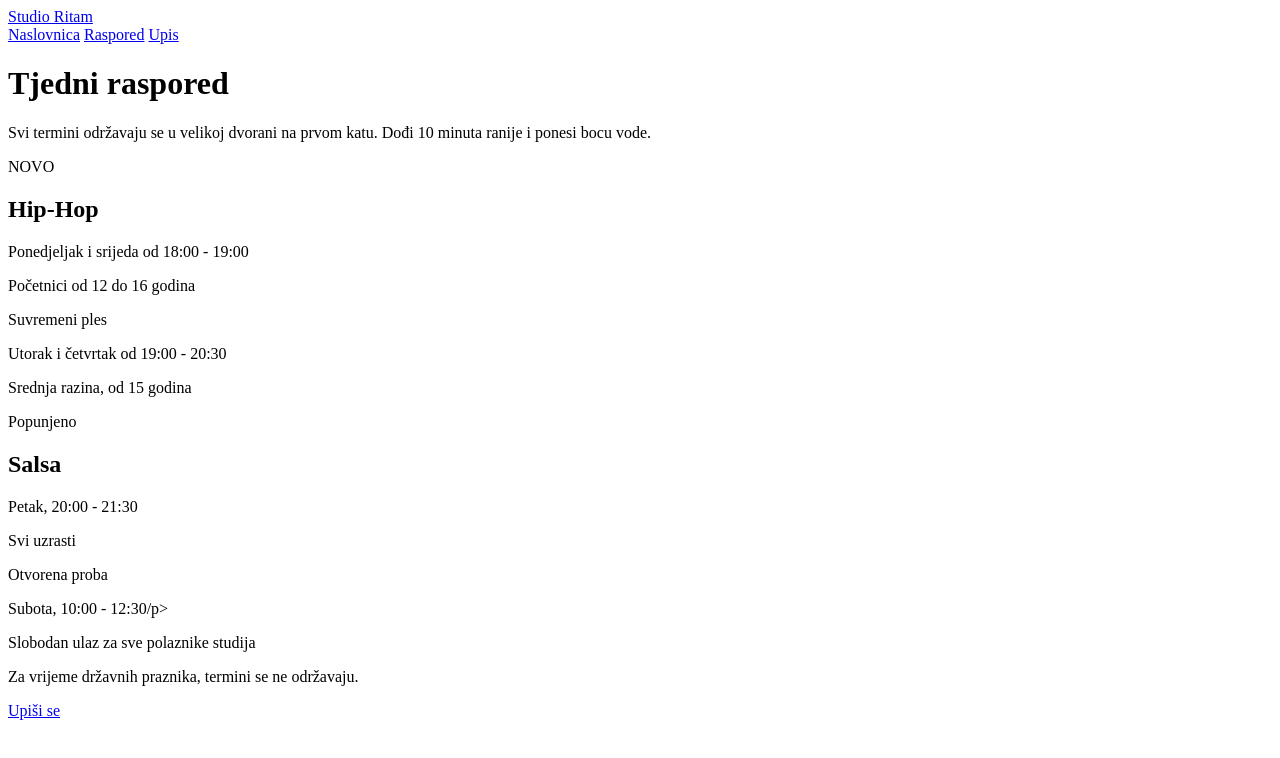
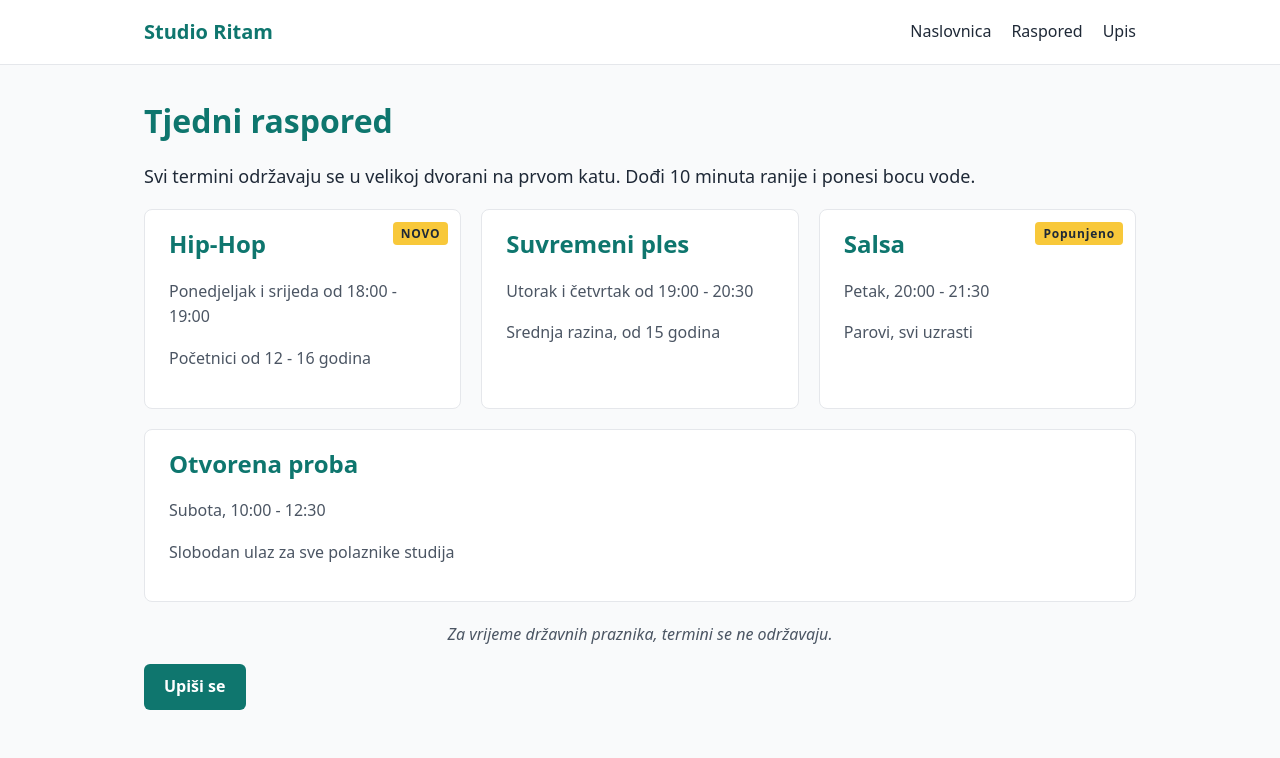
Before and after one commit to Dominik820134/css-tailwind, a plain HTML site: page schedule.html in a window 1280 px wide. Drawn offline with Linux system fonts and the light colour scheme.

Commit message:
druga promjena

```diff
--- a/css/style.css
+++ b/css/style.css
@@ -0,0 +1,128 @@
+* {
+    box-sizing: border-box;
+}
+
+body {
+    margin: 0;
+    font-family: system-ui, Arial, sans-serif;
+    font-size: 16px;
+    line-height: 1.6;
+    color: #1f2937;
+    background-color: #f9fafb;
+}
+
+h1,
+h2 {
+    color: #0e766e;
+    line-height: 1.2;
+}
+
+h1 {
+    font-size: 2rem;
+}
+
+p {
+    color: #4b5563;
+}
+
+.intro {
+    font-size: 1.125rem;
+    color: #1f2937;
+}
+
+#note {
+    font-style: italic;
+    text-align: center;
+}
+
+.wrapper {
+    width: 100%;
+    max-width: 1024px;
+    margin: 0 auto;
+    padding: 16px;
+}
+
+.card {
+    padding: 20px 24px;
+    background-color: white;
+    border: 1px solid rgb(229 231 235);
+    border-radius: 8px;
+}
+
+.card h2 {
+    margin-top: 0;
+    font-size: 1.25;
+}
+
+.button {
+    display: inline-block;
+    padding: 10px 20px;
+    background-color: #0f766e;
+    color: white;
+    font-weight: 600;
+    text-decoration: none;
+    border-radius: 6px;
+}
+
+.site-header {
+    background-color: white;
+    border-bottom: 1px solid rgb(229 231 235);
+}
+
+.header-bar {
+    display: flex;
+    flex-wrap: wrap;
+    justify-content: space-between;
+    align-items: center;
+    gap: 8px 20px;
+}
+
+.brand {
+    font-size: 1.25rem;
+    font-weight: 700;
+    color: #0f766e;
+    text-decoration: none;
+}
+
+.site-nav {
+    display: flex;
+    gap: 20px;
+}
+
+.site-nav a {
+    color: #1f2937;
+    text-decoration: none;
+}
+
+.grid {
+    display: flex;
+    flex-wrap: wrap;
+    gap: 20px;
+    margin-bottom: 20px;
+}
+
+.grid .card {
+    flex: 1 1 260px;
+}
+
+.card {
+    position: relative;
+}
+
+.badge {
+    position: absolute;
+    top: 12px;
+    right: 12px;
+    padding: 2px 8px;
+    font-size: 0.75rem;
+    font-weight: 700;
+    letter-spacing: 0.05rem;
+    background-color: hsl(45, 93%, 60%);
+    border-radius: 4px;
+}
+
+.site-header {
+    position: sticky;
+    top: 0;
+    z-index: 10;
+}
--- a/schedule.html
+++ b/schedule.html
@@ -11,10 +11,10 @@
 </head>
 <body>
 
-      <header>
-        <div>
-            <a href="index.html">Studio Ritam</a>
-            <nav>
+      <header class="site-header">
+        <div class="wrapper header-bar">
+            <a href="index.html" class="brand">Studio Ritam</a>
+            <nav class="site-nav">
                 <a href="index.html">Naslovnica</a>
                 <a href="schedule.html">Raspored</a>
                 <a href="enroll.html">Upis</a>
@@ -22,41 +22,41 @@
         </div>
     </header>
 
-    <main>
+    <main class="wrapper">
         <h1>Tjedni raspored</h1>
-        <p>
+        <p class="intro">
             Svi termini održavaju se u velikoj dvorani na prvom katu.
             Dođi 10 minuta ranije i ponesi bocu vode.
         </p>
 
-        <div>
-            <article>
-                <span>NOVO</span>
+        <div class="grid">
+            <article class="card">
+                <span class="badge">NOVO</span>
                 <h2>Hip-Hop</h2>
                 <p>Ponedjeljak i srijeda od 18:00 - 19:00</p>
-                <p>Početnici od 12 do 16 godina</p>
+                <p>Početnici od 12 - 16 godina</p>
             </article>
-            <article>
-                <span>Suvremeni ples</span>
+            <article class="card">
+                <h2>Suvremeni ples</h2>
                 <p>Utorak i četvrtak od 19:00 - 20:30</p>
                 <p>Srednja razina, od 15 godina</p>
             </article>
-                <article>
-                <span>Popunjeno</span>
+                <article class="card">
+                <span class="badge">Popunjeno</span>
                 <h2>Salsa</h2>
                 <p>Petak, 20:00 - 21:30</p>
-                <p>Svi uzrasti</p>
+                <p>Parovi, svi uzrasti</p>
             </article>
-            <article>
-                <span>Otvorena proba</span>
-                <p>Subota, 10:00 - 12:30/p>
+            <article class="card">
+                <h2>Otvorena proba</h2>
+                <p>Subota, 10:00 - 12:30</p>
                 <p>Slobodan ulaz za sve polaznike studija</p>
             </article>
         </div>
 
-        <p>Za vrijeme državnih praznika, termini se ne održavaju.</p>
+        <p id="note">Za vrijeme državnih praznika, termini se ne održavaju.</p>
 
-        <a href="enroll.html">Upiši se</a>
+        <a href="enroll.html" class="button">Upiši se</a>
     </main>
 
 </body>
```
Also changed, not shown: enroll.html (+16 -1 lines).
